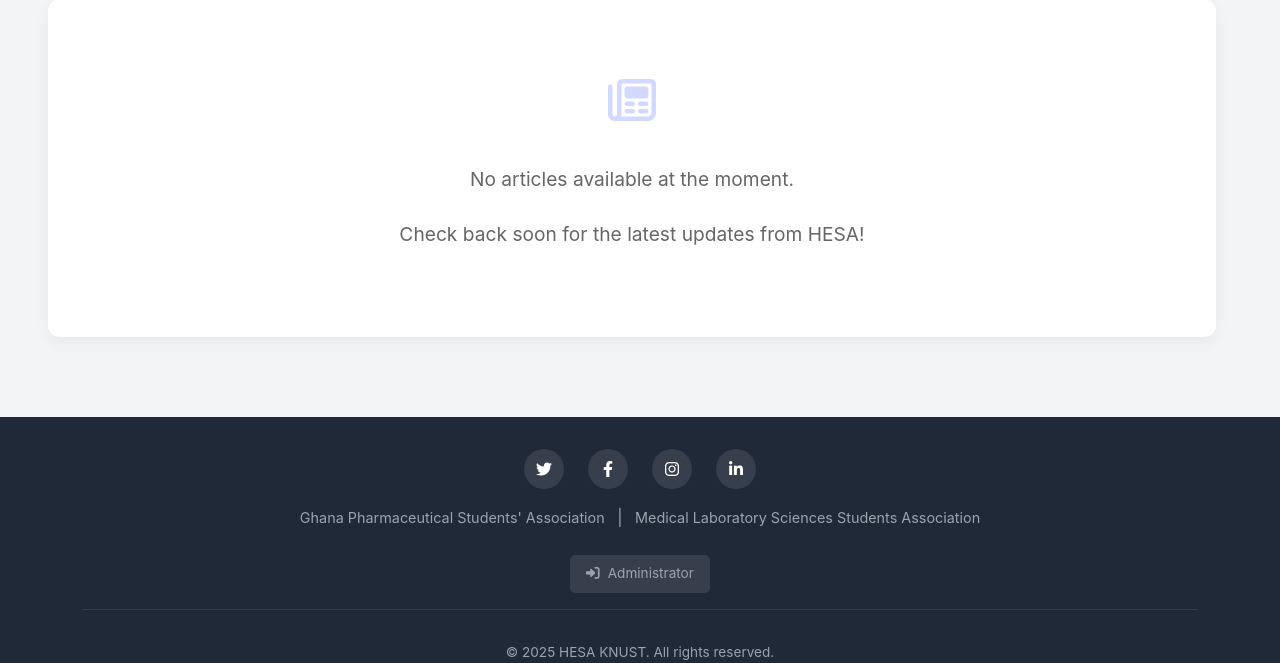
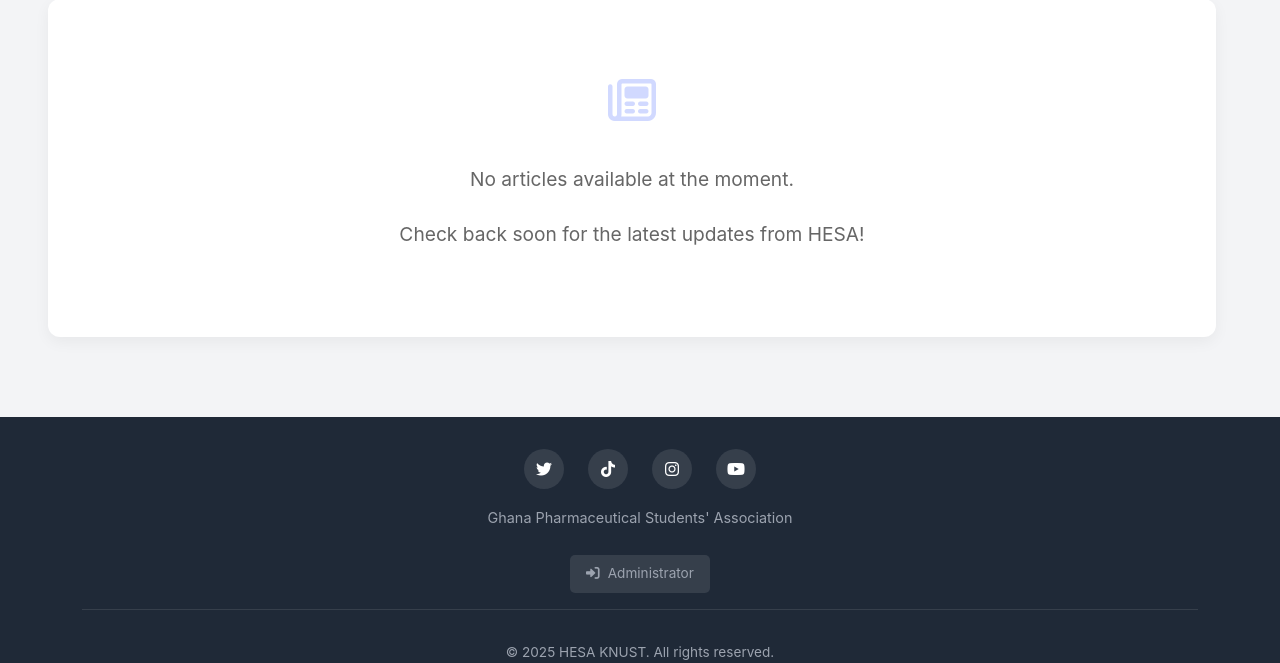
Before and after one commit to ThorBuzz/HESA-Website, a Flask app: page /blog/ in a window 1280 px wide. Shown: the part 561-1224 px from the top of the page. Run offline with Flask 3, Linux system fonts and the light colour scheme; data that the repository does not hold is empty; some libraries are stand-ins or nearby versions.

Commit message:
Removed MELSSA from the footer, added links to the footer social icons

```diff
--- a/app/templates/layout.html
+++ b/app/templates/layout.html
@@ -157,21 +157,21 @@
                     <div class="footer-social">
                         <a href="https://x.com/hesaknust" aria-label="Twitter"><i
                                 class="fab fa-twitter"></i></a>
-                        <a href="#" aria-label="Facebook"><i
-                                class="fab fa-facebook-f"></i></a>
-                        <a href="#" aria-label="Instagram"><i
+                        <a href="https://www.tiktok.com/@hesaknust" aria-label="TikTok"><i
+                                class="fab fa-tiktok"></i></a>
+                        <a href="https://www.instagram.com/hesaknust" aria-label="Instagram"><i
                                 class="fab fa-instagram"></i></a>
-                        <a href="#" aria-label="LinkedIn"><i
-                                class="fab fa-linkedin-in"></i></a>
+                        <a href="https://youtube.com/@hesaknust" aria-label="YouTube"><i
+                                class="fab fa-youtube"></i></a>
                     </div>
 
                     <!-- Department Links Section -->
                     <div class="footer-departments">
                         <a href="https://gpsaknust.org/" target="_blank"
                             class="dept-link">Ghana Pharmaceutical Students' Association</a>
-                        <span class="separator">|</span>
-                        <a href="http://www.melssaknust.com" target="_blank"
-                            class="dept-link">Medical Laboratory Sciences Students Association</a>
+                        <!-- <span class="separator">|</span> -->
+                        <!-- <a href="http://www.melssaknust.com" target="_blank" -->
+                            <!-- class="dept-link">Medical Laboratory Sciences Students Association</a> -->
                     </div>
                 </div>
 
```
